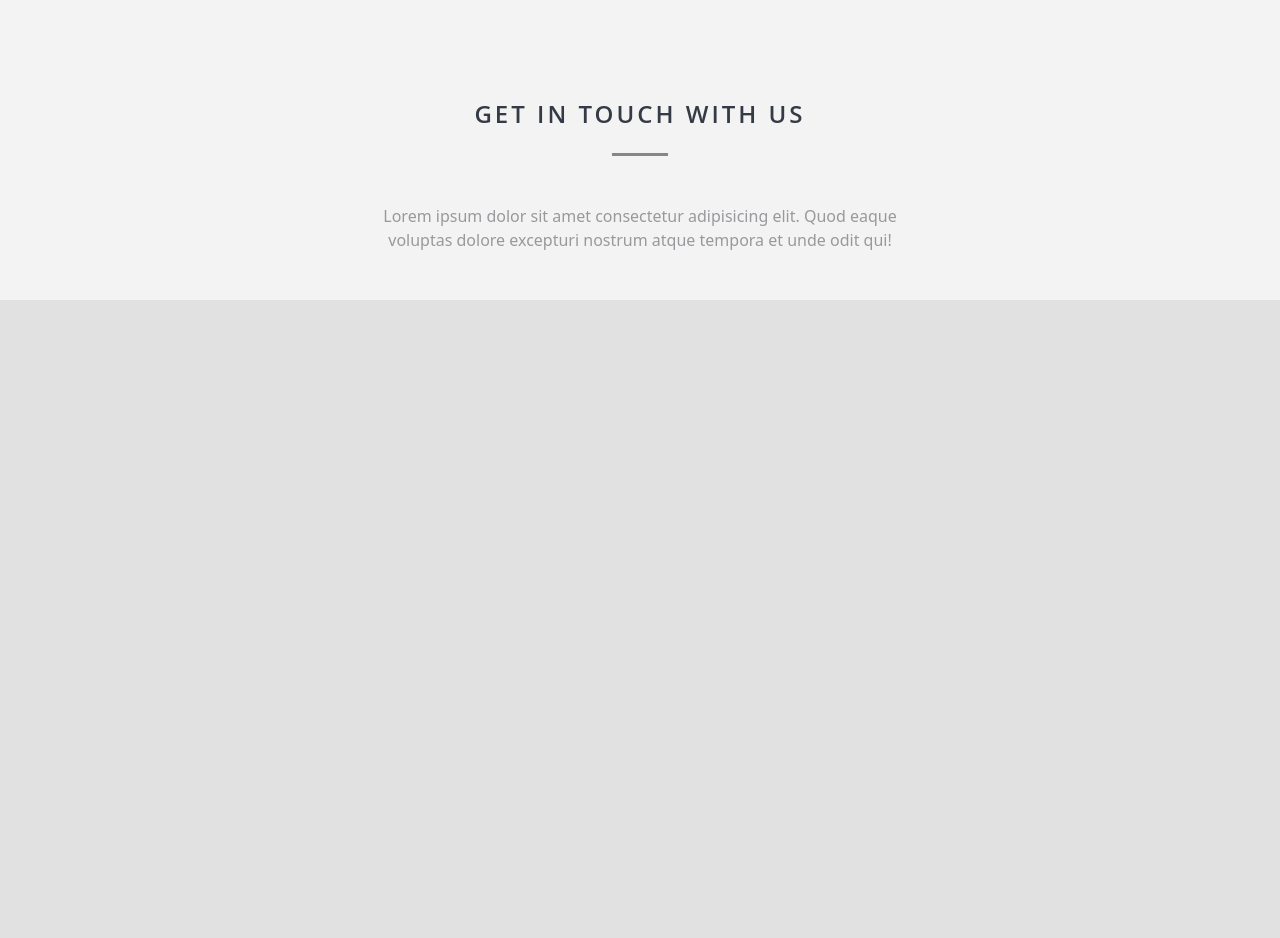
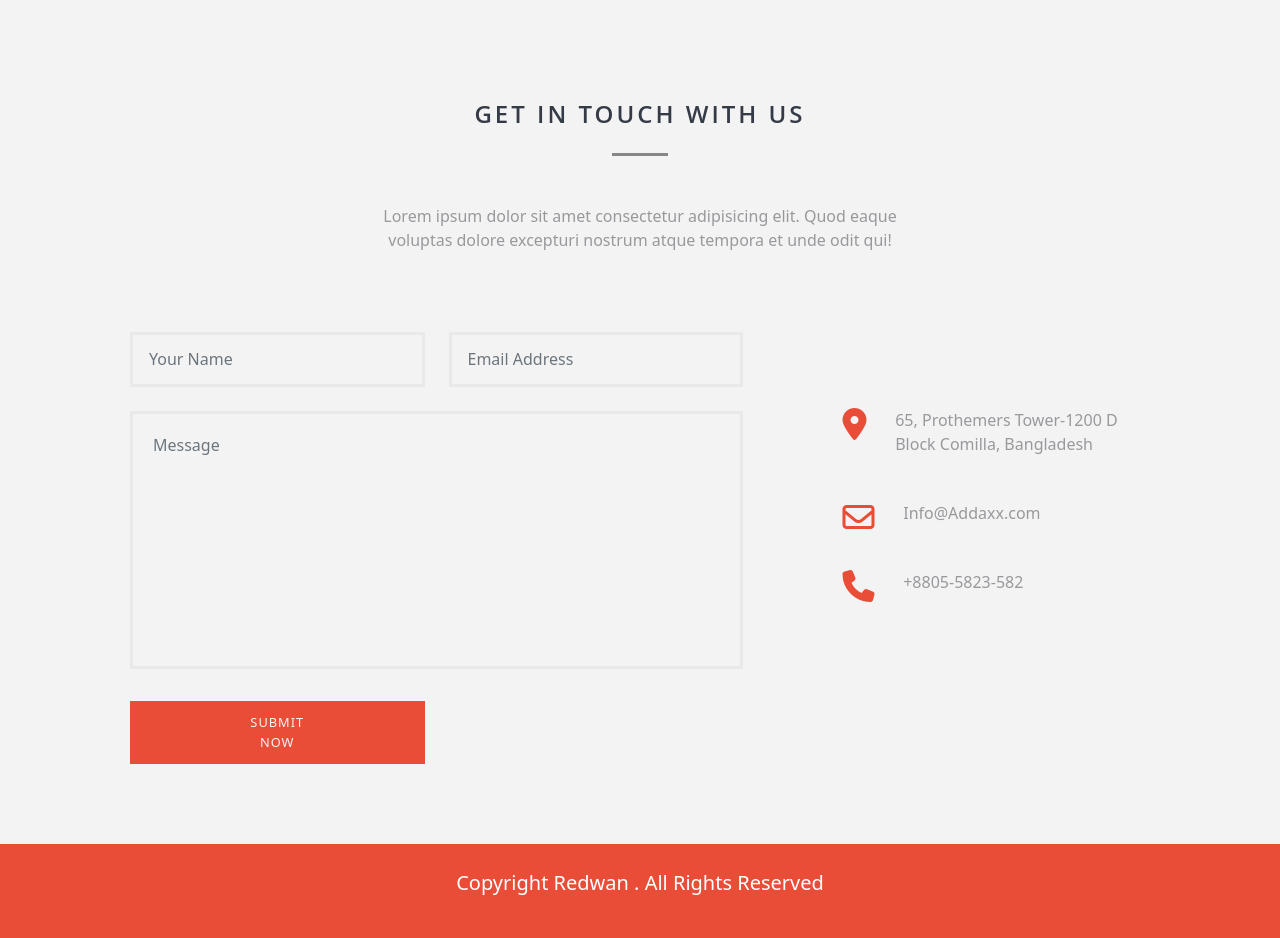
Before and after one commit to dusanpo/graxpo, a website: page index.html in a window 1280 px wide. Shown: the part 9632-10570 px from the top of the page. Before the commit the page ends 9932 px from the top, so only its background shows below. Drawn offline with nearby package versions, Linux system fonts and the light colour scheme.

Commit message:
stylized contact section and added footer

```diff
--- a/frontend/src/styles/app.scss
+++ b/frontend/src/styles/app.scss
@@ -14,3 +14,4 @@
 @import "./sections/subscribe";
 @import "./sections/pricingTable";
 @import "./sections/contact";
+@import "./layout/footer";
--- /dev/null
+++ b/frontend/src/styles/layout/_footer.scss
@@ -0,0 +1,5 @@
+.footer{
+    background-color: $logo-color;
+    color: $white-color;
+
+}
--- a/frontend/src/styles/sections/_contact.scss
+++ b/frontend/src/styles/sections/_contact.scss
@@ -2,4 +2,66 @@
   padding-top: 5rem;
   background-color: $btn-text-color;
   @include header-underline-text();
+
+
+
+  .header-wrapper{
+    margin-bottom: 5rem;
+  }
+
+  .input-wrapper{
+    margin-bottom: 1.5rem;
+  }
+
+  input, textarea{
+    background-color: $btn-text-color;
+    border-radius: 0px;
+    border: 3px solid $border-color;
+  }
+
+  textarea{
+    resize: none;
+    &::placeholder{
+      padding: 0.8rem 0.5rem;
+    }
+  }
+  input{
+    padding: 0.8rem 1rem;
+  }
+button{
+  margin-top: 2rem;
+  background-color: $logo-color;
+  color: $btn-text-color;
+  padding: 0.7rem 7rem;
+  font-size: 0.8rem;
+  border-radius: 0px;
+  text-transform: uppercase;
+  margin-bottom: 5rem;
+  letter-spacing: 1px;
 }
+.contact-info{
+  padding-top: 3rem;
+  height: 60%;
+  width: 100%;
+  display: flex;
+  flex-direction: column;
+  justify-content: space-evenly;
+  align-items: center;
+}
+.info-wrapper{
+  display:flex;
+  width: 65%;
+}
+i{
+  color: $logo-color;
+}
+p{
+  margin-left: 1.8rem;
+}
+
+@media(min-width: 768px){
+  .row-wrapper{
+    padding-left: 3rem;
+  }
+}
+}
--- a/index.html
+++ b/index.html
@@ -940,22 +940,98 @@
     </div>
   </section>
 
+
+
   <section id="contact" class="contact-section">
     <div class="container">
-      <div class="row">
+      <div class="row header-wrapper">
         <div class="col text-center pt-5">
           <h4 class="pb-3">Get In Touch With Us</h4>
           <div class="mb-5 line-under-middle"></div>
-          <p class="w-50 m-auto mb-5">
+          <p class="w-50 m-auto">
             Lorem ipsum dolor sit amet consectetur adipisicing elit. Quod
             eaque voluptas dolore excepturi nostrum atque tempora et unde odit
             qui!
           </p>
         </div>
       </div>
-      </div>
 
+
+      <div class="row row-wrapper">
+        <div class="col-lg-7 col-sm-12">
+          <div class="row g-4 input-wrapper">
+            <div class="col-lg-6">
+              <div class="form-group">
+                <input
+                  type="text"
+                  class="form-control"
+                  placeholder="Your Name"
+                />
+              </div>
+            </div>
+            <div class="col-lg-6">
+              <div class="form-group">
+                <input
+                  type="email"
+                  class="form-control"
+                  placeholder="Email Address"
+                />
+              </div>
+            </div>
+          </div>
+
+          <div class="row">
+            <div class="col-lg-12">
+              <div class="form-group">
+                <textarea
+                  class="form-control"
+                  placeholder="Message"
+                  rows="10"
+                ></textarea>
+              </div>
+            </div>
+            <div class="col-lg-6">
+              <div class="form-group">
+                <button
+                  type="submit"
+                  class="btn btn-block"
+                >
+                  Submit Now
+                </button>
+              </div>
+            </div>
+
+          </div>
+        </div>
+
+        <div class="col-lg-5 col-sm-12">
+          <div class="contact-info">
+            <div class="info-wrapper">
+                <i class="fa-solid fa-location-dot fa-2x"></i>
+                <p>
+                  65, Prothemers Tower-1200 D Block Comilla, Bangladesh
+                </p>
+            </div>
+            <div class="info-wrapper">
+                <i class="fa-regular fa-envelope fa-2x"></i>
+                <p class="item-2 text">Info@Addaxx.com</p>
+            </div>
+            <div class="info-wrapper">
+                <i class="fa-solid fa-phone fa-2x"></i>
+                <p class="item-3 text">+8805-5823-582</p>
+            </div>
+          </div>
+        </div>
+       </div>
+     </div>
+    </div>
   </section>
+
+  <footer class="p-4 text-center footer">
+    <div class="container">
+    <p class="lead">Copyright Redwan . All Rights Reserved</p>
+    </div>
+  </footer>
 
 
 
```
Also changed, not shown: frontend/dist/styles/app.css.
